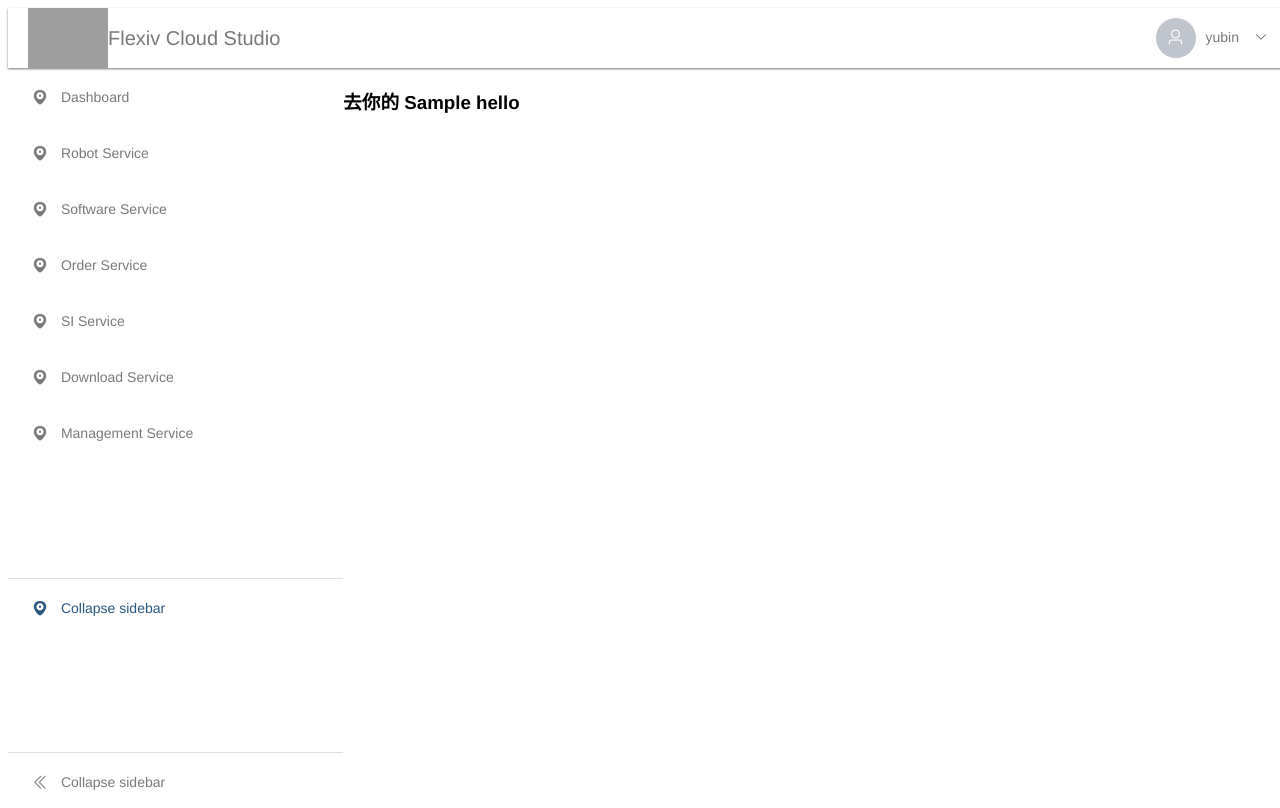
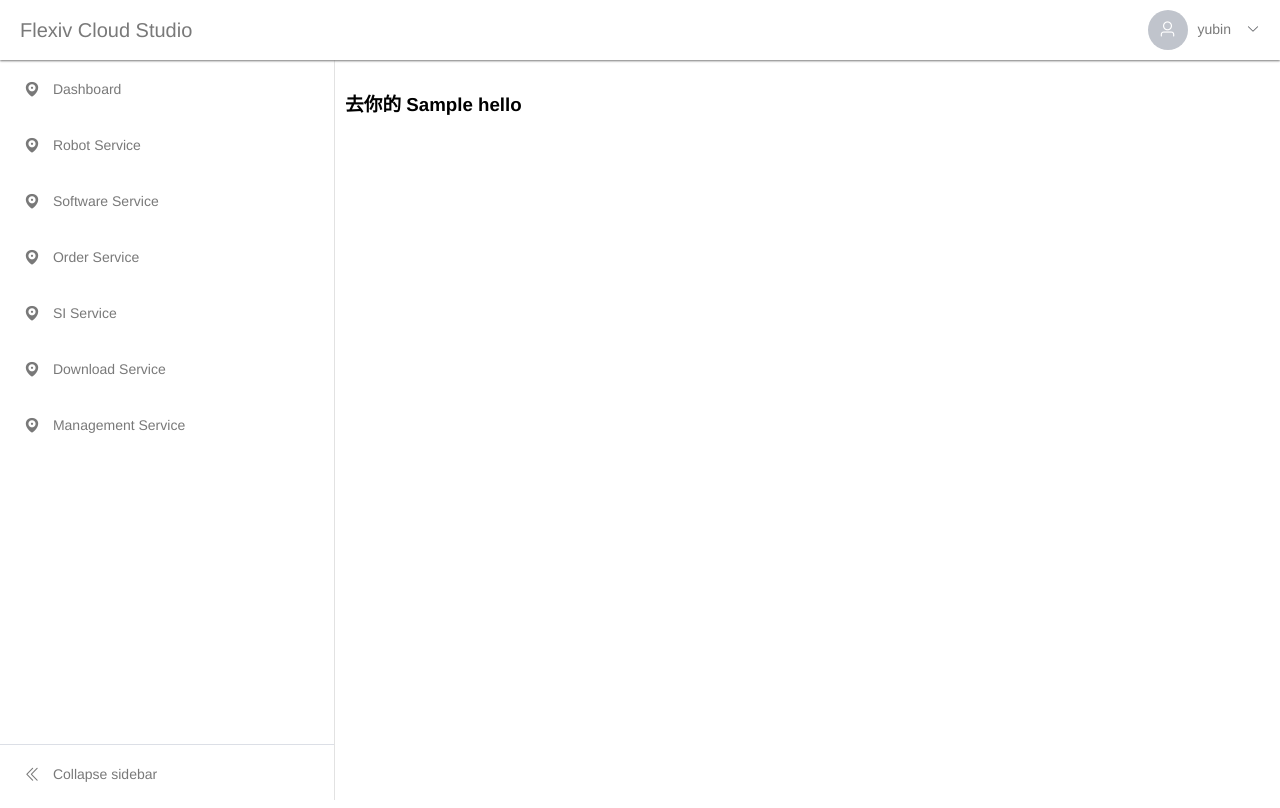
Before and after one commit to guardianf/Django-Vue, a Django app: template templates/index.html in a window 1280 px wide. Run offline with Django 3.2, Linux system fonts and the light colour scheme; the template is opened without the code that fills it: most values are stand-ins (such as "Sample title", 1, 10 or a date in 2020); some libraries are stand-ins or nearby versions.

Commit message:
add common css

```diff
--- a/static/css/fvr-main.css
+++ b/static/css/fvr-main.css
@@ -8,7 +8,7 @@ input[class^=fvr-]::placeholder {
 
 /** logo **/
 .fvr-logo {
-    content: url(../img/flexiv_logo_blue2.png);
+    /* content: url(../img/flexiv_logo_blue2.png); */
     height: 60px;
 }
 
@@ -31,6 +31,7 @@ input[class^=fvr-]::placeholder {
 /** aside **/
 .fvr-aside {
   /* width: 335px;  */
+  border-right: 1px solid #e2e2e2;
 }
 
 /** banner **/
--- a/templates/global.html
+++ b/templates/global.html
@@ -16,6 +16,8 @@
     #app {
       width: 100%;
       height: 100%;
+      margin: 0;
+      padding: 0;
     }
 
     #footer {
@@ -49,7 +51,7 @@
 
 <body>
   {% csrf_token %}
-  <div class="wrapper" id='app'>
+  <div class="wrapper" id="app" style="display: none;">
     <fvr-container style='flex-flow: column;'>
       {% block banner %}
       {% endblock %}
@@ -63,9 +65,12 @@
   {% block scripts %}
   {% endblock %}
   <script type="module">
-    const app = new Vue({
+    window.app = new Vue({
       mixins: [...mixins],
-    }).$mount('#app');
+      mounted() {
+        this.$root.$el.style.display="";
+      },
+    }).$mount("#app");
   </script>
 </body>
 </html>
--- a/templates/layout.html
+++ b/templates/layout.html
@@ -73,14 +73,12 @@
           <fvr-menu-item index="7-5">Download</fvr-menu-item>
         </fvr-menu-item-group>
       </fvr-submenu>
-      <div style='flex: 1'></div>
-      <fvr-menu-item index='' icon='el-icon-location' topline>Collapse sidebar</fvr-menu-item>
     </fvr-menu>
     {% endblock %}
   </fvr-aside>
 
   <fvr-main id="right">
-    <div id="content">
+    <div id="content" style="padding: 10px;">
       {% block breadcrumbs %}
         <div class="breadcrumbs"></div>
       {% endblock %}
```
